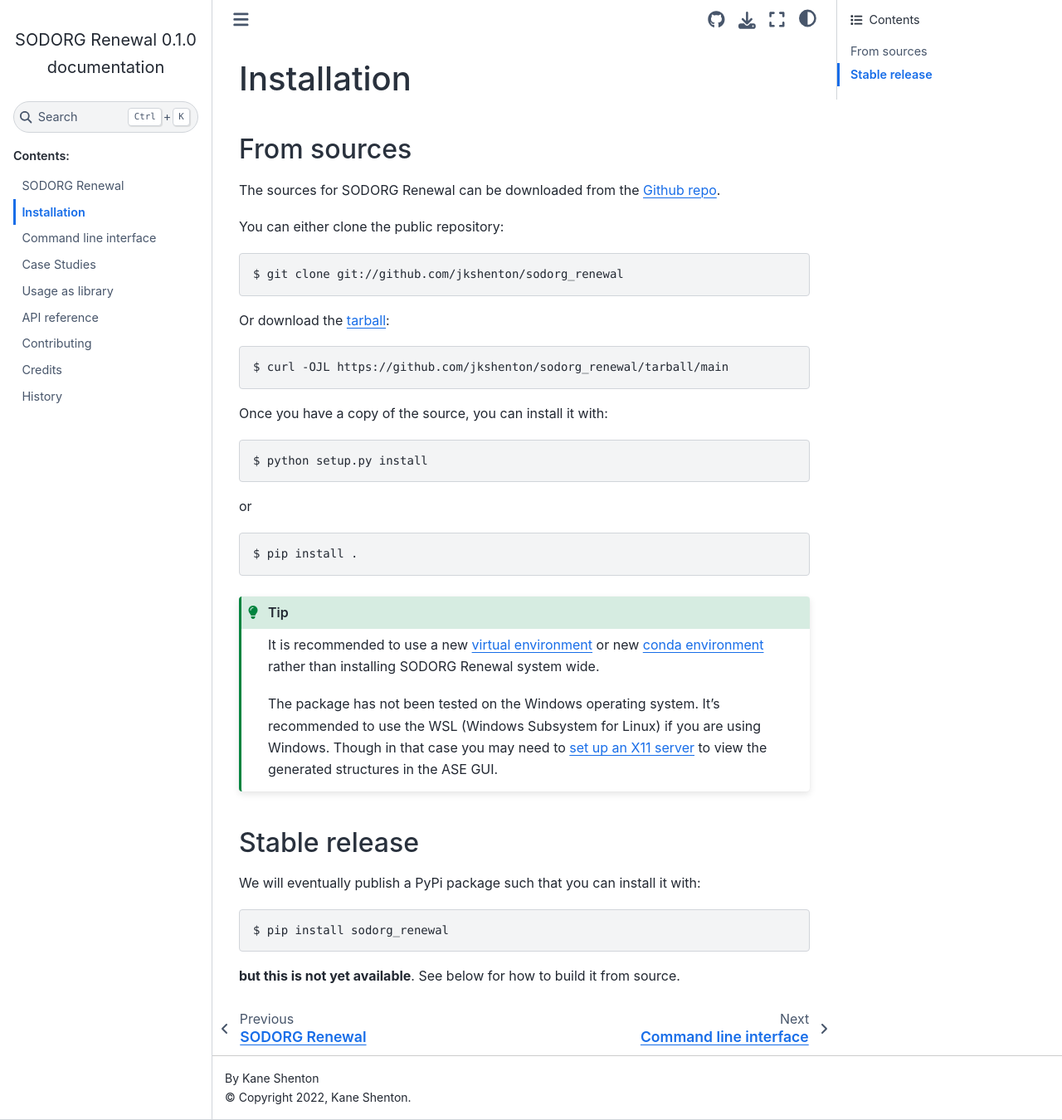
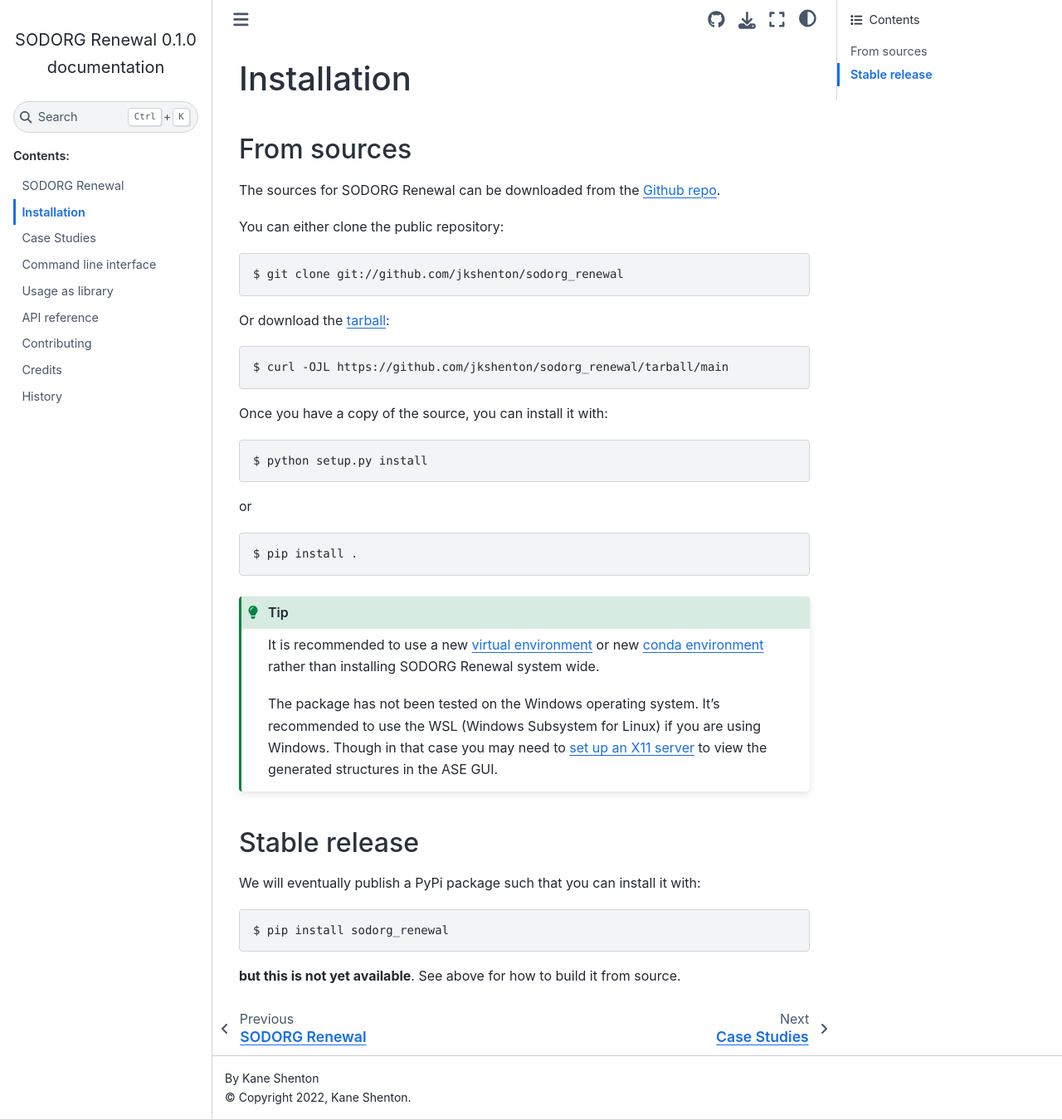
Before and after one commit to CCP-NC/orgdisord, a Sphinx documentation site: the page built from docs/installation.rst, in a window 1280 px wide and 1350 px high. Shown: the whole window at 83% size. Built offline with Sphinx 7.4.7 and the Sphinx Book theme 1.1.4, drawn with Linux system fonts in a browser that asks for light colours.

Commit message:
[docs] minor tweaks to formatting

```diff
--- a/README.rst
+++ b/README.rst
@@ -96,3 +96,6 @@
         For each of these examples we included the ``--no_write`` option to prevent the configurations from being written to file. Without this flag, the code will write the configurations, in extended xyz format, into a directory named `sodorg-results`, and it will also generate a .csv file containing a summary of the generated structures.
 
         We also included the ``--view`` option to visualise the merged configurations using ASE. In the ASE GUI, you can click View→Colors and select color By Tag to easily see the different disorder assemblies and groups. You can also click View→Show Tags to see the tags associated with each atom.
+
+
+For more examples and case studies, see the :doc:`case_studies` page.
--- a/docs/index.rst
+++ b/docs/index.rst
@@ -7,8 +7,8 @@
 
    readme
    installation
+   case_studies
    cli
-   case_studies
    usage
    modules
    contributing
--- a/docs/installation.rst
+++ b/docs/installation.rst
@@ -28,6 +28,7 @@
 .. code-block:: console
 
     $ python setup.py install
+
 or
 
 .. code-block:: console
@@ -63,7 +64,7 @@
     $ pip install sodorg_renewal
 
 
-**but this is not yet available**. See below for how to build it from source.
+**but this is not yet available**. See above for how to build it from source.
 
 .. To install SODORG Renewal, run this command in your terminal:
 
```
Also changed, not shown: 1 other file.
